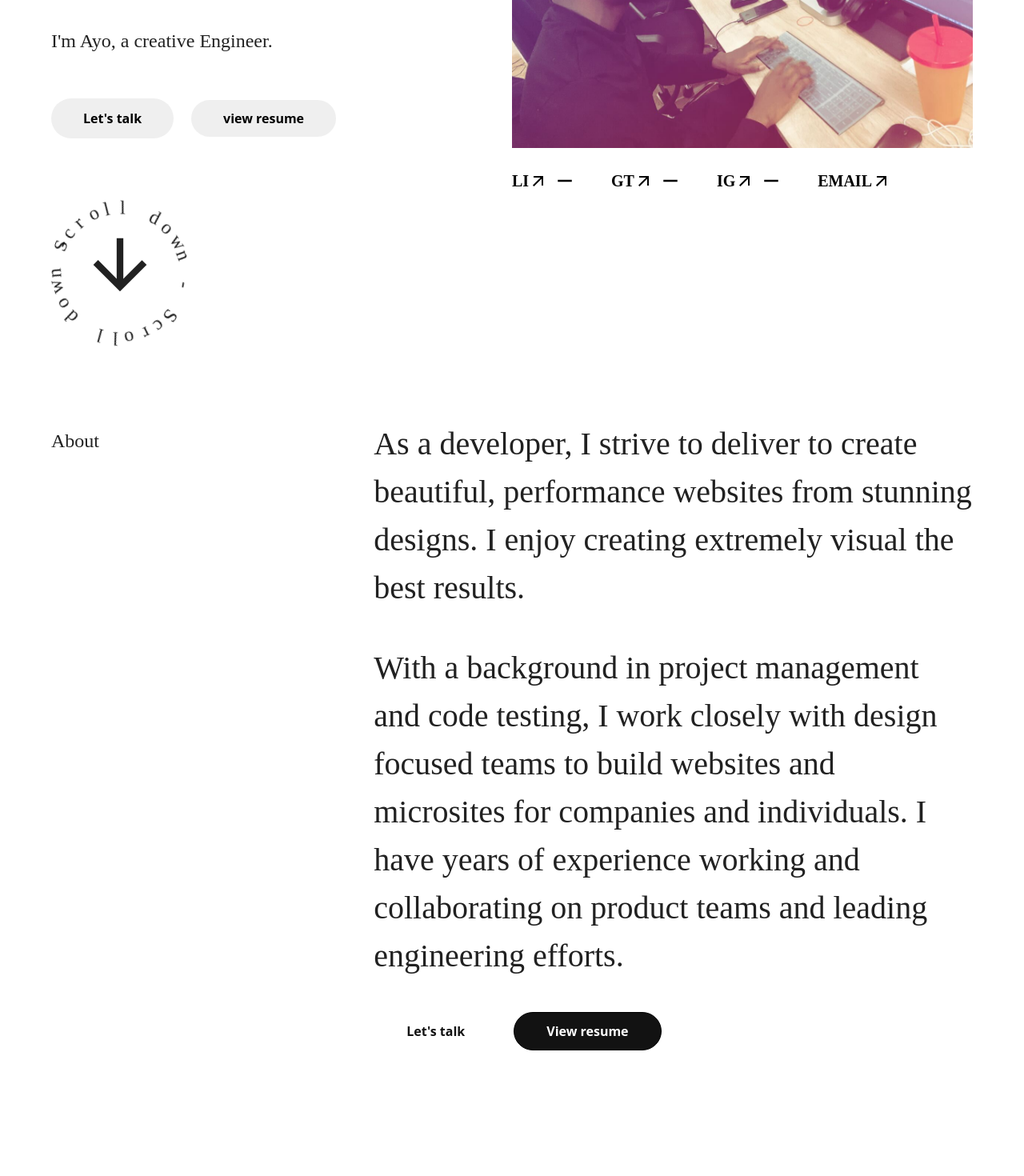
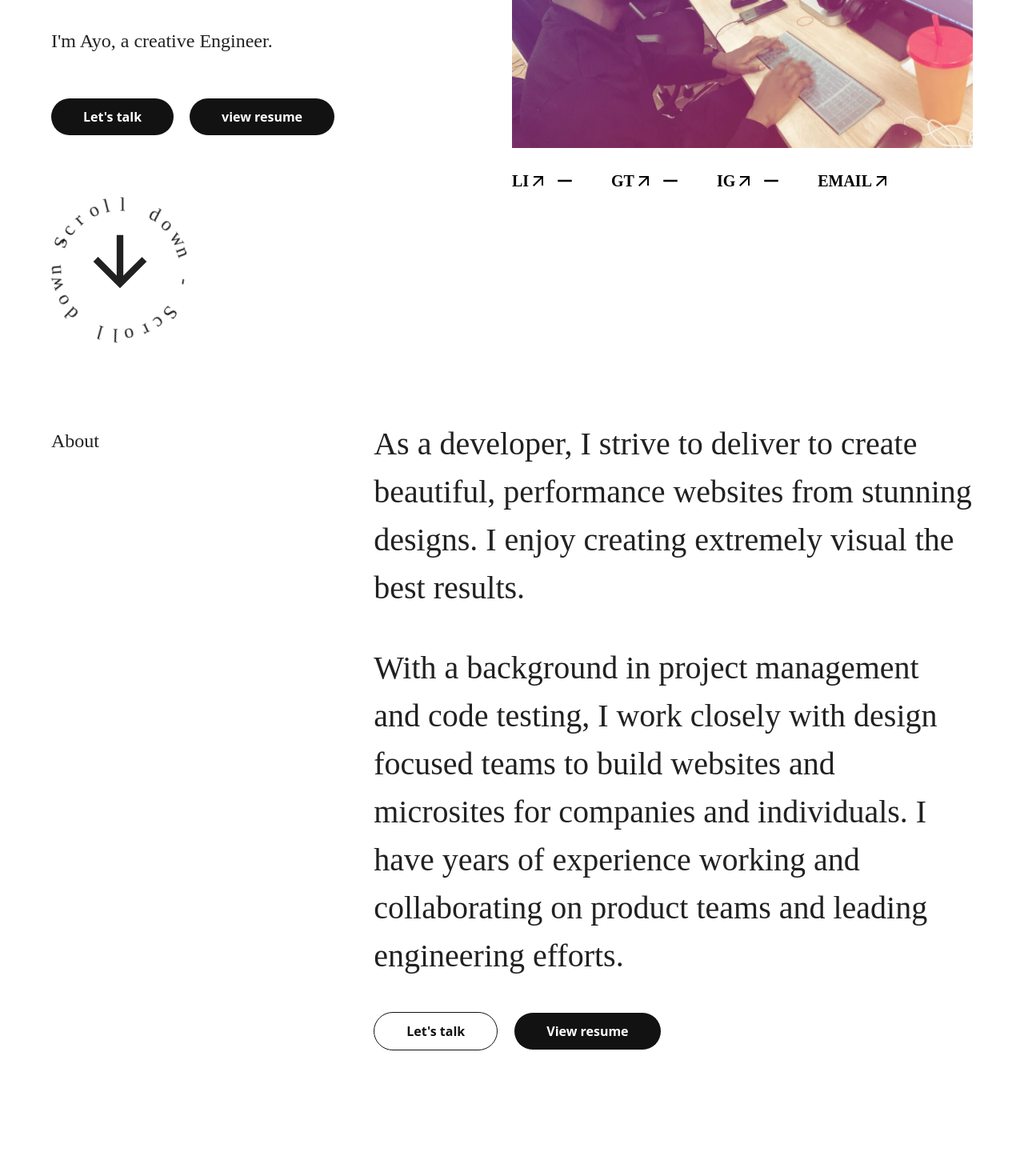
Before and after one commit to Fabulousjay/portfolio-1, a React (Create React App) app: page / in a window 1280 px wide. Shown: the part 500-1970 px from the top of the page at 80% size. Built offline with nearby package versions, Linux system fonts and the light colour scheme; a web font is replaced by a local one.

Commit message:
worked on buttons

```diff
--- a/src/components/About/About.tsx
+++ b/src/components/About/About.tsx
@@ -20,7 +20,13 @@ const About = () => {
 					<p>{description.topParagraph}</p>
 					<p>{description.bottomParagraph}</p>
 					<div className={classes.btnGroup}>
-						<LightButton text="Let's talk" />
+						<LightButton
+							text="Let's talk"
+							style={{
+								color: darkMode ? '#121212' : '#ffffff',
+								background: darkMode ? '#ffffff' : '#000000',
+							}}
+						/>
 						<DarkButton text="View resume" />
 					</div>
 				</div>
--- a/src/components/Button/styles.ts
+++ b/src/components/Button/styles.ts
@@ -16,7 +16,7 @@ export const useButtonStyles = makeStyles((theme: Theme) => ({
 	},
 
 	button: {
-		border: '1px solid black',
+		border: '1px solid #ffffff',
 		transition: '1s',
 		borderRadius: theme.spacing(4),
 		padding: theme.spacing(1.5, 5),
@@ -27,18 +27,13 @@ export const useButtonStyles = makeStyles((theme: Theme) => ({
 		color: theme.palette.primary.light,
 		background: theme.palette.primary.dark,
 
-		'&:hover': {
-			color: 'black',
-			background: 'white',
-		},
-
 		[theme.breakpoints.down('sm')]: {
 			width: '170px',
 			fontSize: theme.spacing(1.5),
 		},
 	},
 	buttonLight: {
-		border: '1px solid white',
+		border: '1px solid #121212',
 		transition: '1s',
 		borderRadius: theme.spacing(4),
 		padding: theme.spacing(1.5, 5),
@@ -48,7 +43,6 @@ export const useButtonStyles = makeStyles((theme: Theme) => ({
 		color: theme.palette.primary.dark,
 		background: theme.palette.primary.light,
 
-		'&:hover': {},
 		[theme.breakpoints.down('sm')]: {
 			padding: theme.spacing(1, 3),
 		},
--- a/src/components/Profile/Profile.tsx
+++ b/src/components/Profile/Profile.tsx
@@ -55,9 +55,15 @@ const Profile = () => {
 						<div
 							className={classes.btn}
 							style={{ cursor: 'pointer' }}>
-							<button className={classes.buttonLight}>Let's talk</button>
+							<button
+								className={darkMode ? classes.buttonDark : classes.buttonLight}>
+								Let's talk
+							</button>
 
-							<button className={classes.buttonDark}>view resume</button>
+							<button
+								className={darkMode ? classes.buttonDark : classes.buttonLight}>
+								view resume
+							</button>
 						</div>
 						<TextRotation />
 					</div>
--- a/src/components/Profile/styles.ts
+++ b/src/components/Profile/styles.ts
@@ -61,6 +61,7 @@ export const useProfileStyles = makeStyles((theme: Theme) => ({
 	btn: {
 		display: 'flex',
 		gap: 20,
+
 		[theme.breakpoints.down('sm')]: {
 			justifyContent: 'space-around',
 		},
@@ -70,8 +71,8 @@ export const useProfileStyles = makeStyles((theme: Theme) => ({
 		width: '80%',
 	},
 	buttonDark: {
-		background: theme.design.ayo.waz_black,
-		color: theme.design.ayo.waz_white,
+		color: theme.palette.primary.dark,
+		background: theme.palette.primary.light,
 		border: '2px solid white',
 		transition: '1s',
 		borderRadius: theme.spacing(4),
@@ -91,6 +92,8 @@ export const useProfileStyles = makeStyles((theme: Theme) => ({
 		},
 	},
 	buttonLight: {
+		color: theme.palette.primary.light,
+		background: theme.palette.primary.dark,
 		border: 'none',
 		transition: '1s',
 		borderRadius: theme.spacing(4),
```
